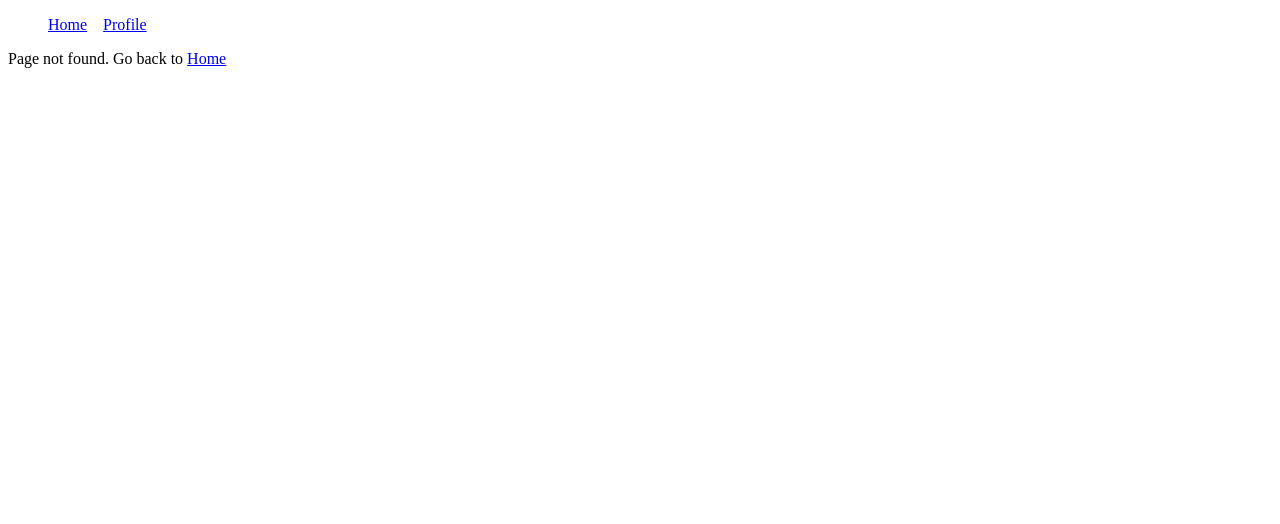
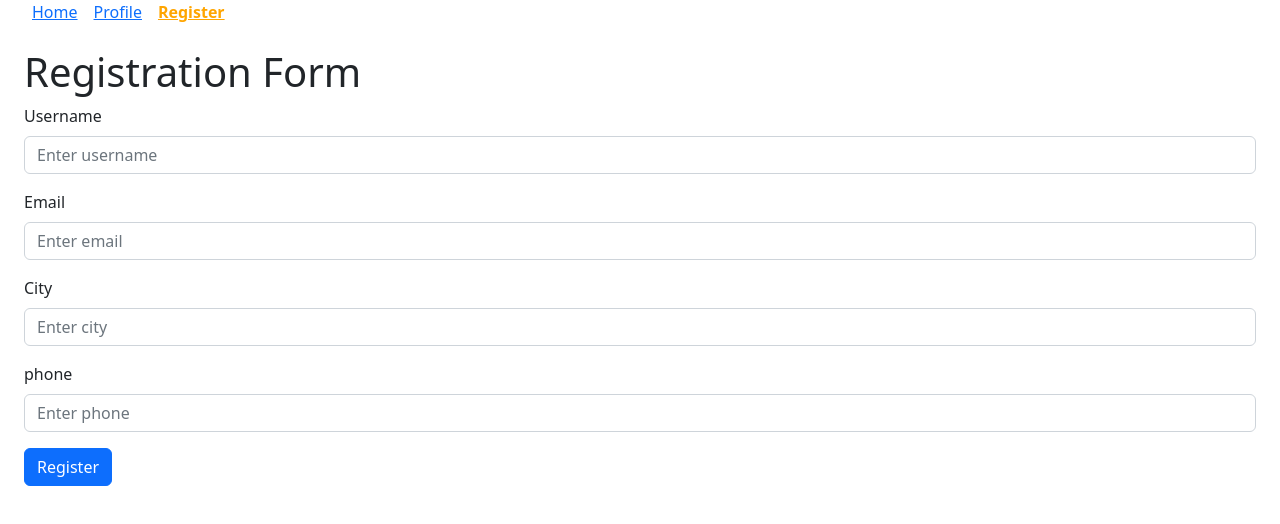
Before and after one commit to christianboyle/react-router-6-course, a React (Vite) app: page /register in a window 1280 px wide. Before the commit this address had no page. Shown: the top 524 px of the page. Built offline with nearby package versions, Linux system fonts and the light colour scheme.

Commit message:
pass data using link component

```diff
--- a/package.json
+++ b/package.json
@@ -9,7 +9,9 @@
     "preview": "vite preview"
   },
   "dependencies": {
+    "bootstrap": "^5.2.3",
     "react": "^18.2.0",
+    "react-bootstrap": "^2.7.0",
     "react-dom": "^18.2.0",
     "react-router-dom": "^6.6.2"
   },
--- a/src/components/Header.jsx
+++ b/src/components/Header.jsx
@@ -21,6 +21,14 @@ const Header = () => {
             Profile
           </NavLink>
         </li>
+        <li>
+          <NavLink
+            to='/register'
+            className={({ isActive }) => (isActive ? 'highlight' : '')}
+          >
+            Register
+          </NavLink>
+        </li>
       </ul>
     </>
   )
--- /dev/null
+++ b/src/components/Register.jsx
@@ -0,0 +1,75 @@
+import React, { useContext, useState } from 'react'
+import { Form } from 'react-bootstrap'
+import { Link } from 'react-router-dom'
+
+const Register = () => {
+  const [state, setState] = useState({
+    username: '',
+    email: '',
+    city: '',
+    phone: ''
+  })
+
+  const handleInputChange = (event) => {
+    const { name, value } = event.target
+    setState((prevState) => {
+      return {
+        ...prevState,
+        [name]: value
+      }
+    })
+  }
+
+  return (
+    <div className='m-4'>
+      <h1>Registration Form</h1>
+      <Form className='register-form'>
+        <Form.Group controlId='username' className='mb-3'>
+          <Form.Label>Username</Form.Label>
+          <Form.Control
+            type='text'
+            placeholder='Enter username'
+            name='username'
+            value={state.username}
+            onChange={handleInputChange}
+          />
+        </Form.Group>
+        <Form.Group controlId='email' className='mb-3'>
+          <Form.Label>Email</Form.Label>
+          <Form.Control
+            type='email'
+            placeholder='Enter email'
+            name='email'
+            value={state.email}
+            onChange={handleInputChange}
+          />
+        </Form.Group>
+        <Form.Group controlId='city' className='mb-3'>
+          <Form.Label>City</Form.Label>
+          <Form.Control
+            type='text'
+            placeholder='Enter city'
+            name='city'
+            value={state.city}
+            onChange={handleInputChange}
+          />
+        </Form.Group>
+        <Form.Group controlId='phone' className='mb-3'>
+          <Form.Label>phone</Form.Label>
+          <Form.Control
+            type='tel'
+            placeholder='Enter phone'
+            name='phone'
+            value={state.phone}
+            onChange={handleInputChange}
+          />
+        </Form.Group>
+        <Link className='btn btn-primary' to='/details' state={state}>
+          Register
+        </Link>
+      </Form>
+    </div>
+  )
+}
+
+export default Register
--- /dev/null
+++ b/src/components/UserDetails.jsx
@@ -0,0 +1,28 @@
+import React from 'react'
+import { useLocation } from 'react-router-dom'
+
+const UserDetails = () => {
+  const { state } = useLocation()
+  console.log(state)
+  const { username, email, city, phone } = state || {}
+  return (
+    <div className='m-4'>
+      <div className='form-details'>
+        <div>
+          <strong>Username:</strong> {username}
+        </div>
+        <div>
+          <strong>Email:</strong> {email}
+        </div>
+        <div>
+          <strong>City:</strong> {city}
+        </div>
+        <div>
+          <strong>Phone:</strong> {phone}
+        </div>
+      </div>
+    </div>
+  )
+}
+
+export default UserDetails
--- a/src/main.jsx
+++ b/src/main.jsx
@@ -6,16 +6,21 @@ import Home from './components/Home'
 import Profile from './components/Profile'
 import Header from './components/Header'
 import NotFound from './components/NotFound'
+import UserInfo from './components/UserInfo'
+import Register from './components/Register'
+import UserDetails from './components/UserDetails'
+import 'bootstrap/dist/css/bootstrap.min.css'
 import './index.css'
-import UserInfo from './components/UserInfo'
 
 ReactDOM.createRoot(document.getElementById('root')).render(
   <BrowserRouter>
     <Header />
     <Routes>
       <Route path='/' element={<Home />} />
-      <Route path='/profile' element={<Profile />} />
+      {/* <Route path='/profile' element={<Profile />} /> */}
       <Route path='/profile/:username' element={<UserInfo />} />
+      <Route path='/register' element={<Register />} />
+      <Route path='/details' element={<UserDetails />} />
       <Route path='*' element={<NotFound />} />
       {/* <Route path='*' element={<Navigate to='/' />} /> */}
     </Routes>
```
Also changed, not shown: 1 other file (tests, documents, lock files or other folders).
